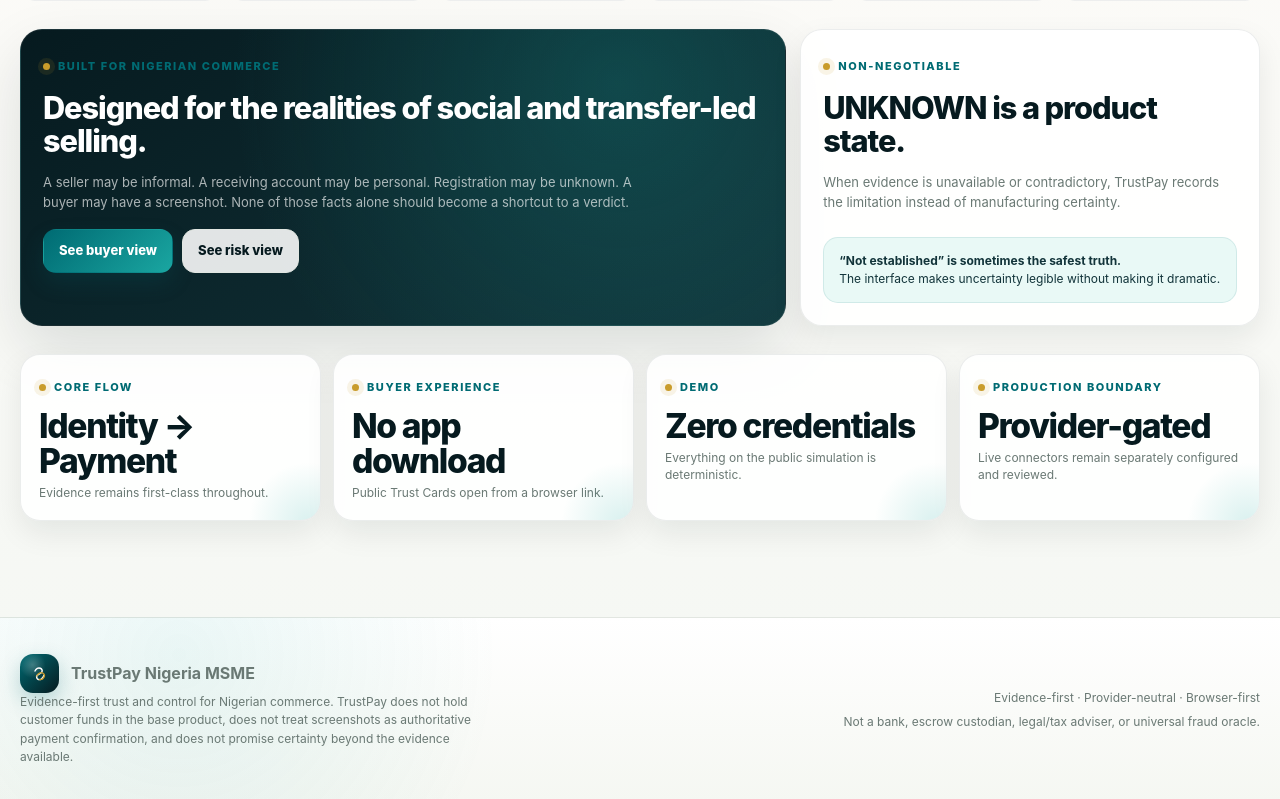
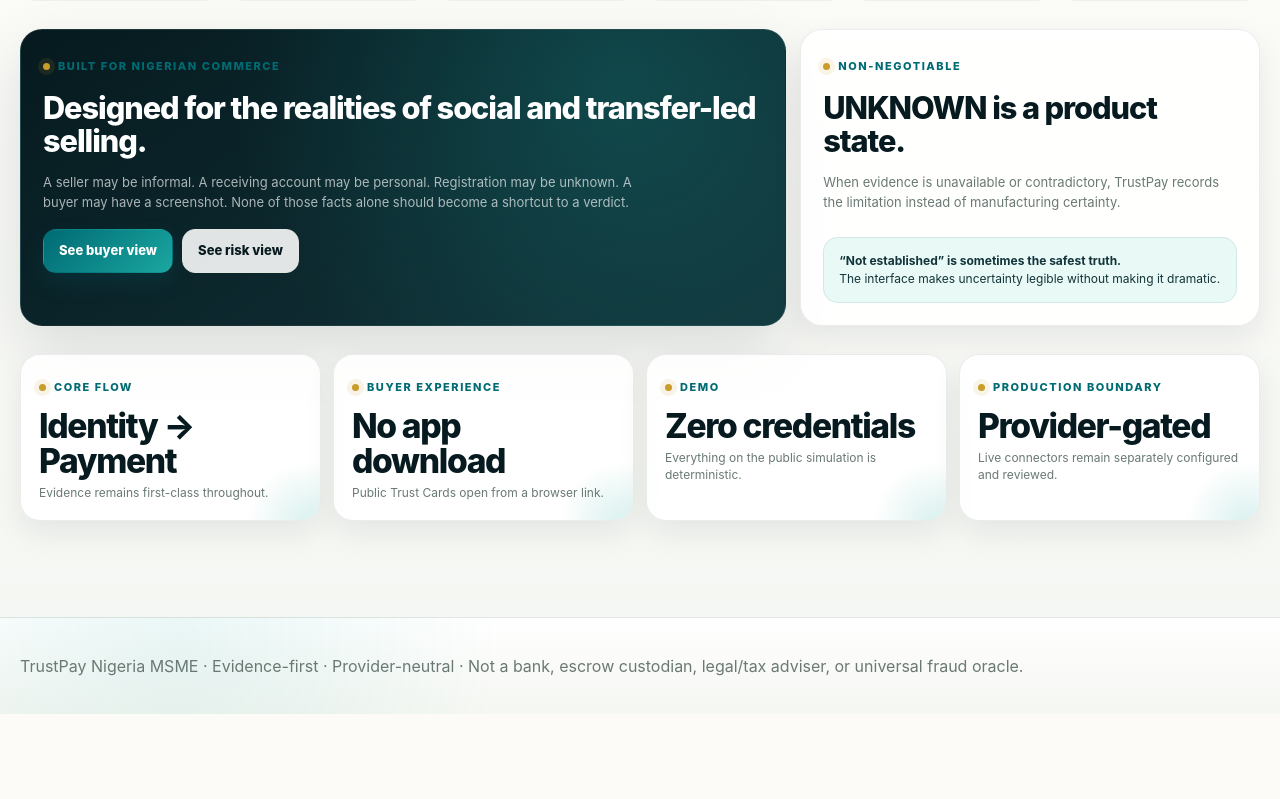
Before and after one commit to S-A-oghene/trustpay-nigeria-msme, a Next.js app: page / in a window 1280 px wide. Shown: the part 1409-2208 px from the top of the page. After the commit the page ends 2123 px from the top, so only its background shows below. Built offline with nearby package versions, Linux system fonts and the light colour scheme; no server answers.

Commit message:
Update layout metadata and simplify structure

```diff
--- a/src/app/layout.tsx
+++ b/src/app/layout.tsx
@@ -1,45 +1,24 @@
-import type { Metadata, Viewport } from 'next'
+import type { Metadata } from 'next'
 import './globals.css'
 import { Nav } from '@/components/Nav'
-import { BrandMark } from '@/components/BrandMark'
 
 export const metadata: Metadata = {
-  title: 'TrustPay | Evidence-first commerce trust for Nigeria',
-  description: 'TrustPay helps buyers and businesses verify evidence around identity, payment, documents, obligations and disputes.',
-  metadataBase: new URL(process.env.NEXT_PUBLIC_APP_URL || 'https://trustpay-nigeria-msme.vercel.app'),
+  title: 'TrustPay Nigeria MSME',
+  description: 'Evidence and trust control for Nigerian commerce.',
 }
 
-export const viewport: Viewport = {
-  themeColor: '#061a1f',
-  colorScheme: 'light',
-  width: 'device-width',
-  initialScale: 1,
-}
-
-export default function RootLayout({ children }: Readonly<{ children: React.ReactNode }>) {
+export default function RootLayout({
+  children,
+}: Readonly<{ children: React.ReactNode }>) {
   return (
-    <html lang="en-NG">
+    <html lang="en-NG" data-scroll-behavior="smooth">
       <body>
-        <div className="site-shell">
-          <Nav />
-          <main className="site-main">
-            <div className="shell">{children}</div>
-          </main>
-          <footer className="footer">
-            <div className="footer-inner">
-              <div>
-                <div className="footer-brand"><BrandMark compact /><strong>TrustPay Nigeria MSME</strong></div>
-                <p className="footer-note">
-                  Evidence-first trust and control for Nigerian commerce. TrustPay does not hold customer funds in the base product, does not treat screenshots as authoritative payment confirmation, and does not promise certainty beyond the evidence available.
-                </p>
-              </div>
-              <div className="footer-meta">
-                <div>Evidence-first · Provider-neutral · Browser-first</div>
-                <div className="sp-1">Not a bank, escrow custodian, legal/tax adviser, or universal fraud oracle.</div>
-              </div>
-            </div>
-          </footer>
-        </div>
+        <Nav />
+        <main className="shell">{children}</main>
+        <footer className="footer">
+          TrustPay Nigeria MSME · Evidence-first · Provider-neutral · Not a
+          bank, escrow custodian, legal/tax adviser, or universal fraud oracle.
+        </footer>
       </body>
     </html>
   )
```
